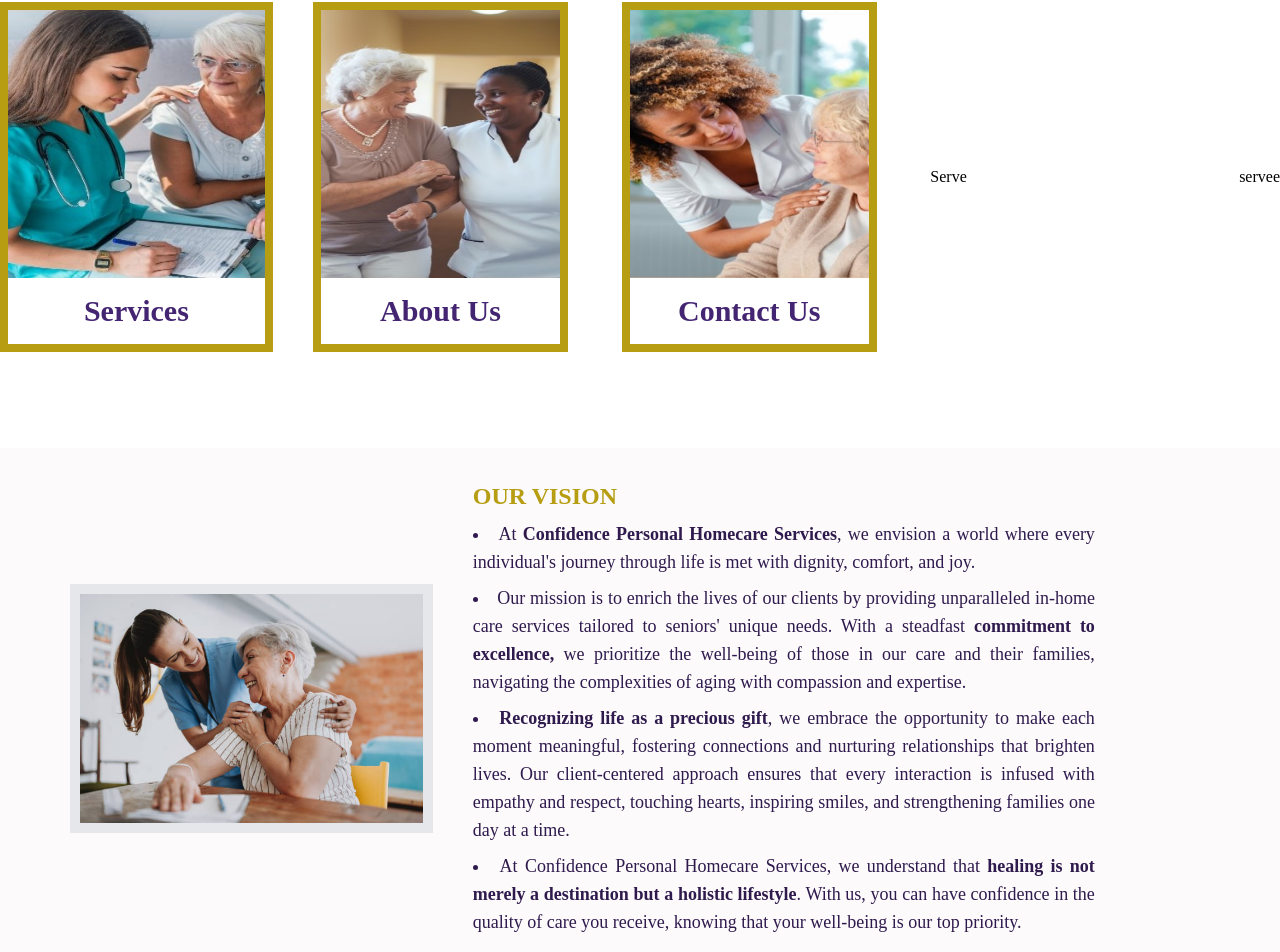
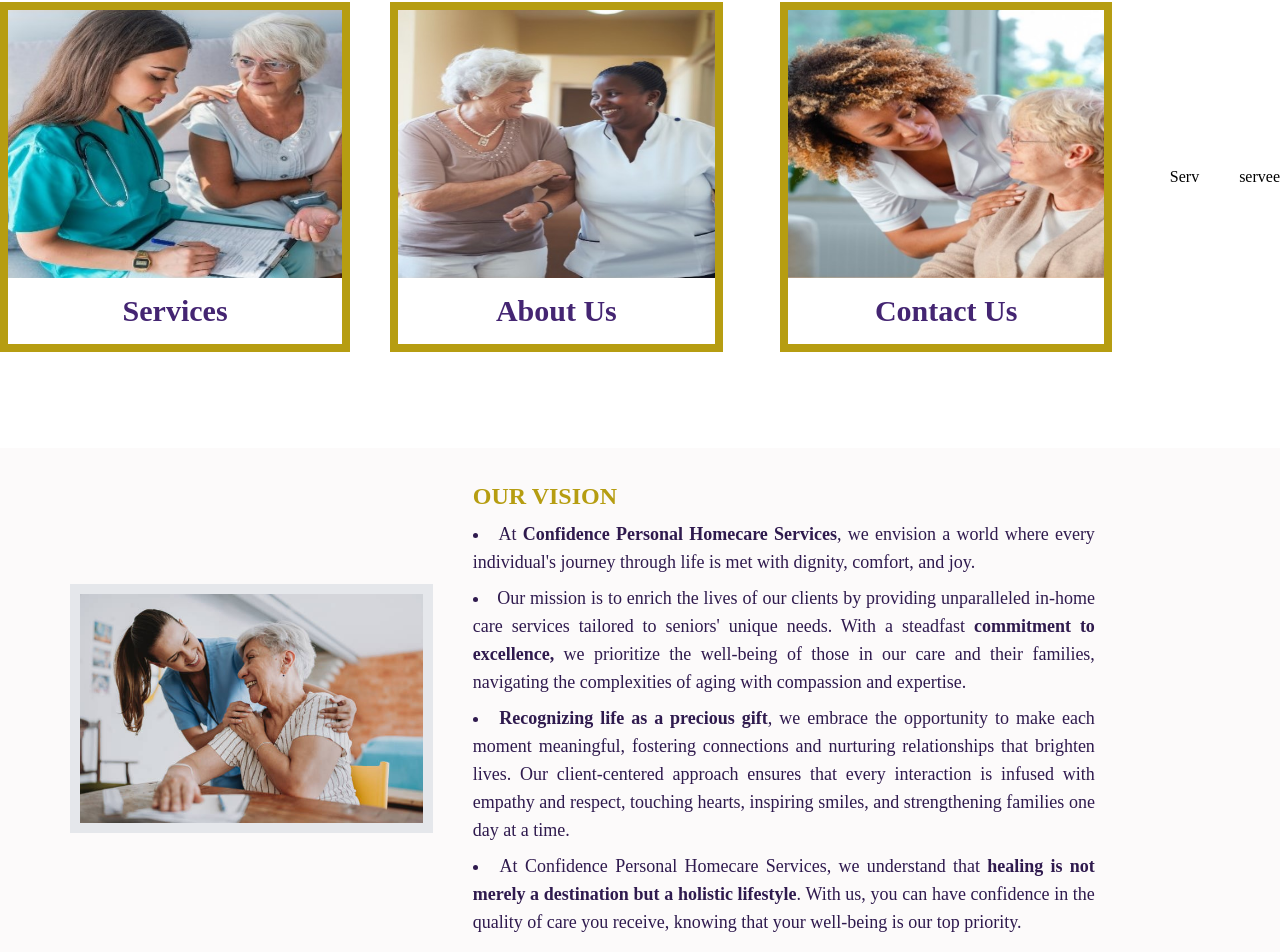
Before and after one commit to Sholafunmi/confidencehomecare, a React (Vite) app: page / in a window 1280 px wide. Shown: the part 990-1942 px from the top of the page. Built offline with nearby package versions, Linux system fonts and the light colour scheme.

Commit message:
features

```diff
--- a/src/components/Home/Features.jsx
+++ b/src/components/Home/Features.jsx
@@ -71,8 +71,8 @@ const Features = () => {
                         </Link>
 
                           {/* this works  */}
-                        <Link to='/services' onClick={scrollToTop} className=' w-[90%] md:w-[28%]'>
-                          Serve
+                        <Link to='/services' onClick={scrollToTop}>
+                          Serv
                         </Link>
 
                         <a href="/services">
```
